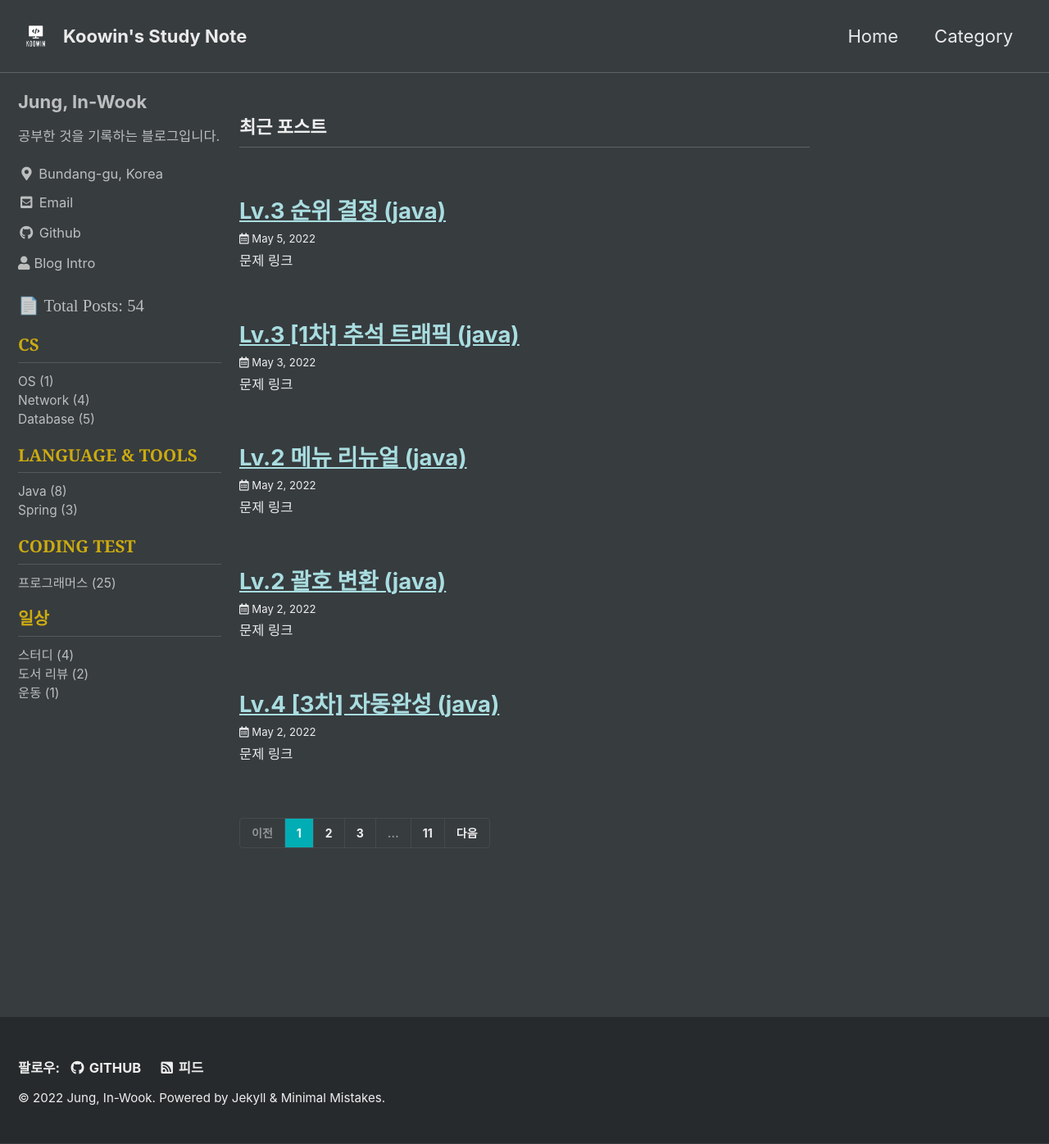
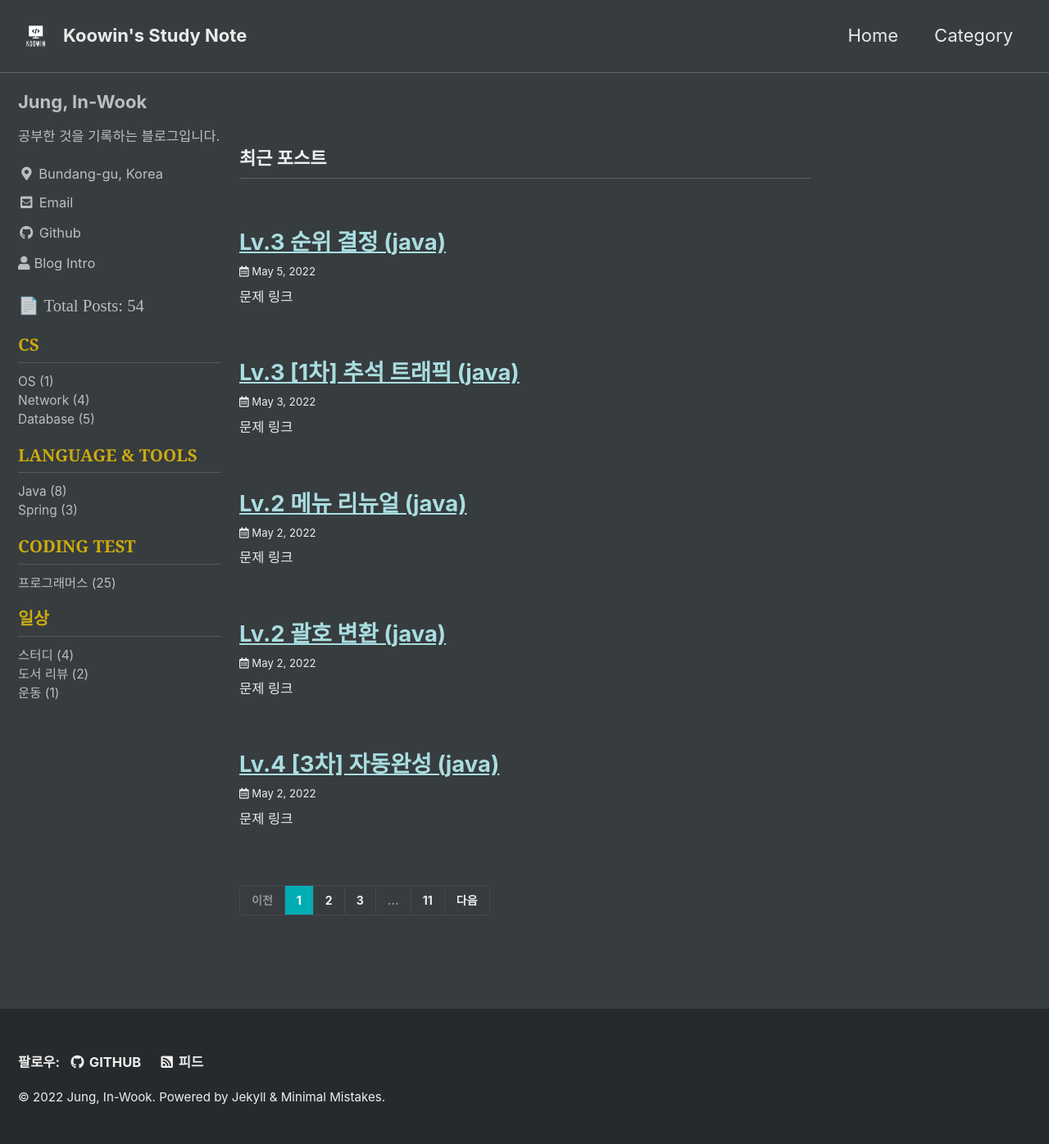
Before and after one commit to Koowin/koowin.github.io, a Jekyll site: the page built from index.html, in a window 1280 px wide and 1396 px high. Shown: the whole window at 82% size. Built offline with Jekyll 4.4.1, drawn with Linux system fonts in a browser that asks for light colours; cached includes are drawn as plain includes; some web fonts are replaced; the list of posts is cut into pages by our own code.

Commit message:
update: font

```diff
--- a/_sass/minimal-mistakes/_base.scss
+++ b/_sass/minimal-mistakes/_base.scss
@@ -13,7 +13,8 @@ body {
   padding: 0;
   color: $text-color;
   font-family: $global-font-family;
-  line-height: 1.5;
+  line-height: 1.8;
+  font-weight: 400;
 
   &.overflow--hidden {
     /* when primary navigation is visible, the content in the background won't scroll */
@@ -30,13 +31,14 @@ h6 {
   margin: 2em 0 0.5em;
   line-height: 1.2;
   font-family: $header-font-family;
-  font-weight: bold;
+  font-weight: 700;
 }
 
 h1 {
   margin-top: 0;
   font-size: $h-size-1;
   color: $highlight;
+  margin-bottom: 2em;
 }
 
 h2 {
```
